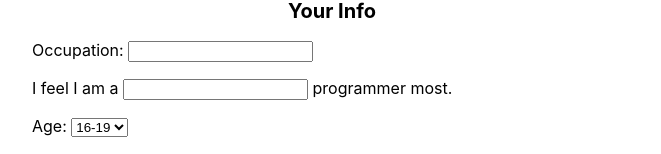
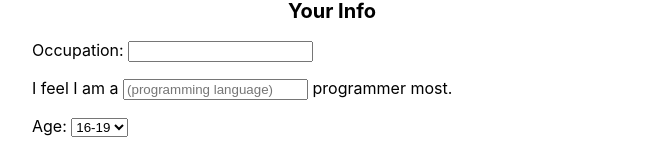
Before and after one commit to laras126/pls-webapp, a website with bundled scripts: page index.html in a window 1280 px wide. Shown: the part 841-995 px from the top of the page, without its empty margins (308-969 px from the left). Built offline with nearby package versions, Linux system fonts and the light colour scheme.

Commit message:
feat: add quick placeholder

```diff
--- a/index.html
+++ b/index.html
@@ -45,7 +45,7 @@
 			<input id="occupation" type="text" name="textfield"><br>
 
 			<p><label for="mainPL">I feel I am a </label>
-			<input id="mainPL" type="text" name="textfield">
+			<input id="mainPL" placeholder="(programming language)" type="text" name="textfield">
 			programmer most.</p>
 
 			<label for="age">Age:</label>
```
